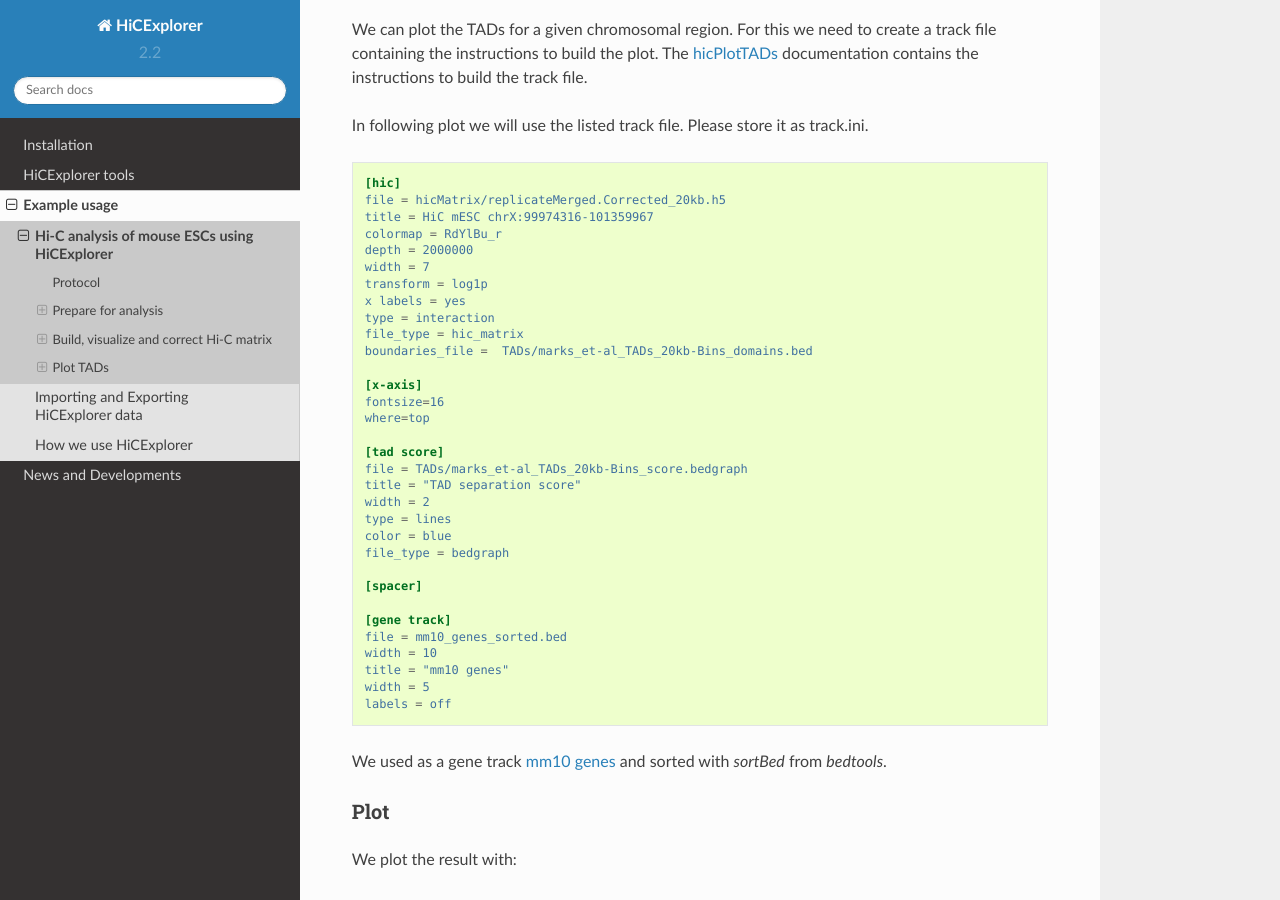
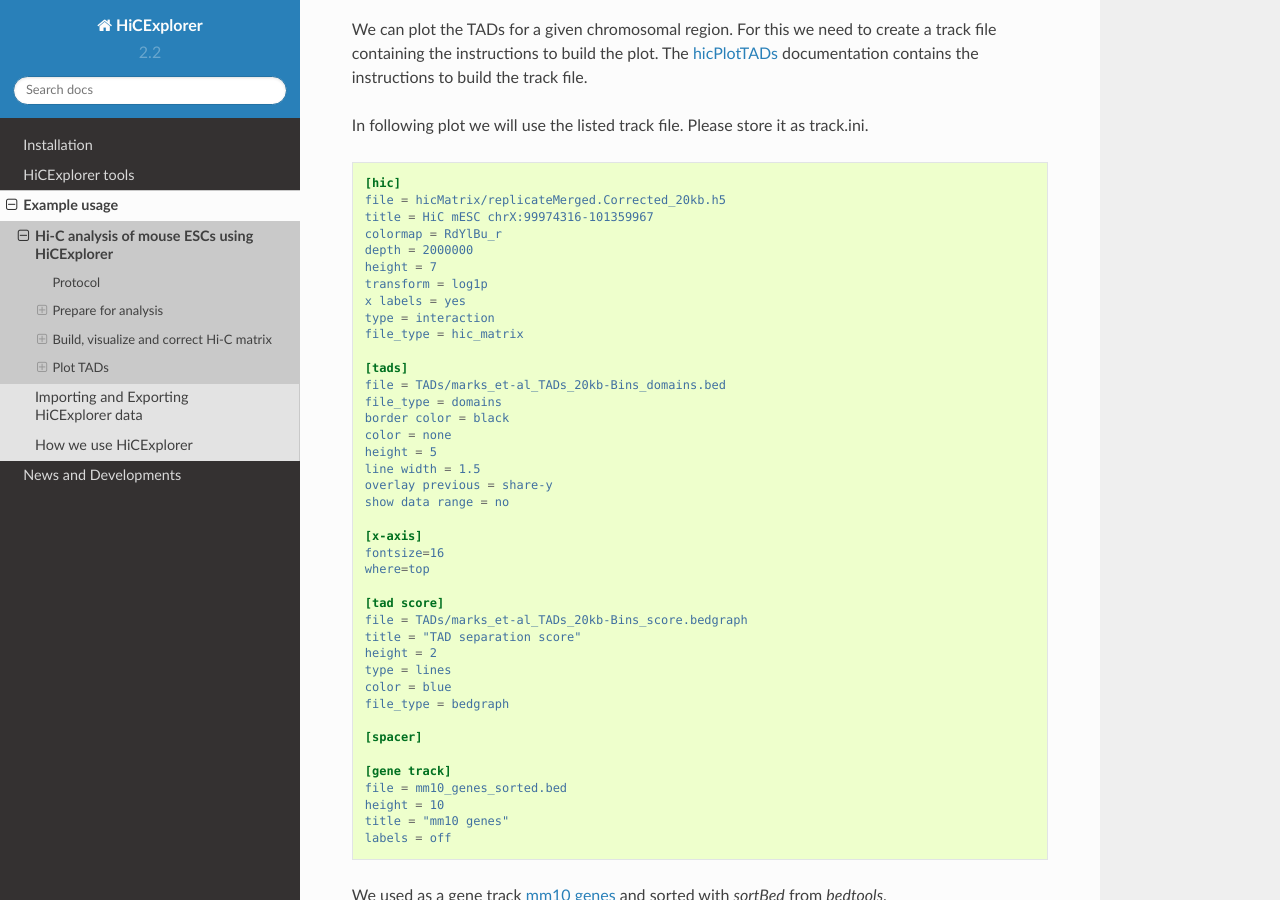
Before and after one commit to deeptools/HiCExplorer, a Sphinx documentation site: the page built from docs/content/mES-HiC_analysis.rst, in a window 1280 px wide and 900 px high, scrolled down 9596 px. Built offline with Sphinx 7.4.7 and the Read the Docs theme 2.0.0, drawn with Linux system fonts in a browser that asks for light colours.

Commit message:
Adding new images and content for hicTransform, changes mESC tutorial to new parameters from pyGenomeTracks

```diff
--- a/docs/content/mES-HiC_analysis.rst
+++ b/docs/content/mES-HiC_analysis.rst
@@ -442,12 +442,21 @@ In following plot we will use the listed track file. Please store it as track.in
     title = HiC mESC chrX:99974316-101359967
     colormap = RdYlBu_r
     depth = 2000000
-    width = 7
+    height = 7
     transform = log1p
     x labels = yes
     type = interaction
     file_type = hic_matrix
-    boundaries_file =  TADs/marks_et-al_TADs_20kb-Bins_domains.bed
+
+    [tads]
+    file = TADs/marks_et-al_TADs_20kb-Bins_domains.bed
+    file_type = domains
+    border color = black
+    color = none
+    height = 5
+    line width = 1.5
+    overlay previous = share-y
+    show data range = no
 
     [x-axis]
     fontsize=16
@@ -456,7 +465,7 @@ In following plot we will use the listed track file. Please store it as track.in
     [tad score]
     file = TADs/marks_et-al_TADs_20kb-Bins_score.bedgraph
     title = "TAD separation score"
-    width = 2
+    height = 2
     type = lines
     color = blue
     file_type = bedgraph
@@ -465,9 +474,8 @@ In following plot we will use the listed track file. Please store it as track.in
 
     [gene track]
     file = mm10_genes_sorted.bed
-    width = 10
+    height = 10
     title = "mm10 genes"
-    width = 5
     labels = off
 
 
```
Also changed, not shown: docs/content/tools/hicTransform.rst (+75 -2 lines), docs/images/obs_exp.png (added), docs/images/obs_exp_lieberman.png (added), docs/images/obs_exp_non_zero.png (added), docs/images/obs_exp_norm.png (added), docs/images/obs_exp_pearson.png (added), docs/images/pearson.png (added).
